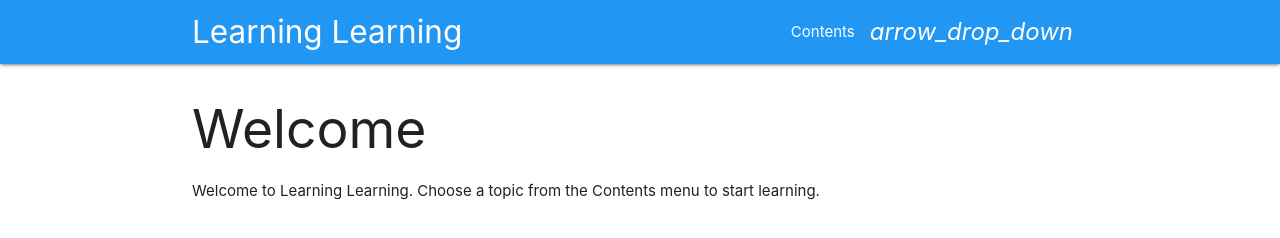
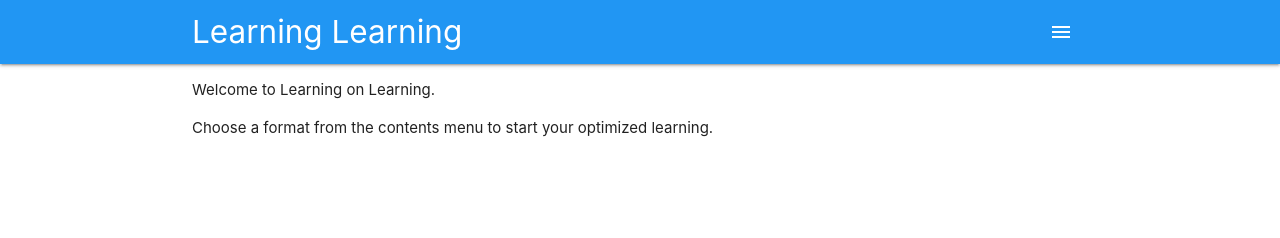
Before and after one commit to rjdw/learning_learning, a plain HTML site: page index.html in a window 1280 px wide. Drawn offline with nearby package versions, Linux system fonts and the light colour scheme.

Commit message:
mat UI fix

```diff
--- a/css/style.css
+++ /dev/null
@@ -1,19 +0,0 @@
-body {
-    display: flex;
-    flex-direction: column;
-    align-items: center;
-    justify-content: center;
-    height: 100vh;
-    margin: 0;
-    font-family: Arial, sans-serif;
-}
-
-.input-container {
-    margin-bottom: 20px;
-}
-
-.video-container iframe {
-    /* This ensures the video is centered and responsive */
-    max-width: 100%;
-    box-shadow: 0 4px 8px rgba(0,0,0,0.1);
-}
--- a/index.html
+++ b/index.html
@@ -4,7 +4,9 @@
     <meta charset="UTF-8">
     <title>Learning Learning - Home</title>
     <link rel="stylesheet" href="https://cdnjs.cloudflare.com/ajax/libs/materialize/1.0.0/css/materialize.min.css">
+    <link href="https://fonts.googleapis.com/icon?family=Material+Icons" rel="stylesheet">
     <meta name="viewport" content="width=device-width, initial-scale=1.0"/>
+
 </head>
 <body>
 
@@ -12,7 +14,8 @@
     <div class="nav-wrapper container">
         <a href="#" class="brand-logo">Learning Learning</a>
         <ul id="nav-mobile" class="right">
-            <li><a class="dropdown-trigger" href="#!" data-target="dropdown1">Contents<i class="material-icons right">arrow_drop_down</i></a></li>
+            <!-- Updated Dropdown Trigger to use an icon -->
+            <li><a class="dropdown-trigger" href="#!" data-target="dropdown1"><i class="material-icons">menu</i></a></li>
         </ul>
     </div>
 </nav>
@@ -20,18 +23,23 @@
 <!-- Dropdown Structure -->
 <ul id="dropdown1" class="dropdown-content">
     <li><a href="youtube.html">Learn YouTube</a></li>
+    <li><a href="">More Contents Here</a></li>
 </ul>
 
 <div class="container">
-    <h2>Welcome</h2>
-    <p>Welcome to Learning Learning. Choose a topic from the Contents menu to start learning.</p>
+    <p>Welcome to Learning on Learning.</p>
+    <p>Choose a format from the contents menu to start your optimized learning.</p>
 </div>
 
 <script src="https://cdnjs.cloudflare.com/ajax/libs/materialize/1.0.0/js/materialize.min.js"></script>
 <script>
     document.addEventListener('DOMContentLoaded', function() {
         var elems = document.querySelectorAll('.dropdown-trigger');
-        M.Dropdown.init(elems, {});
+        M.Dropdown.init(elems, {
+            coverTrigger: false, // Ensures dropdown appears below the trigger
+            alignment: 'right', // Adjusts the dropdown alignment
+            constrainWidth: false
+        });
     });
 </script>
 
```
